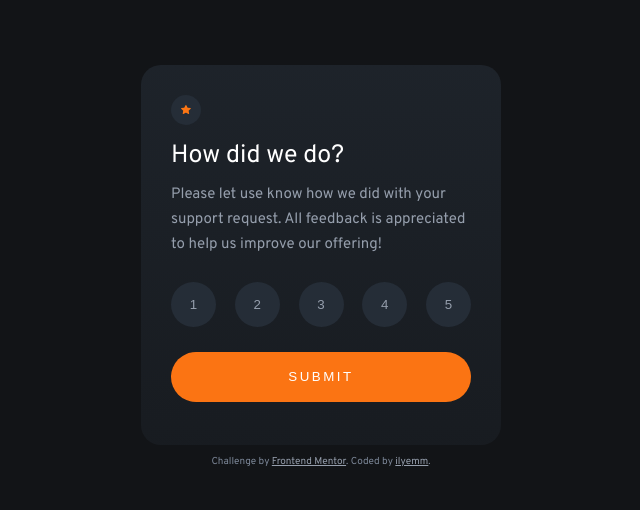
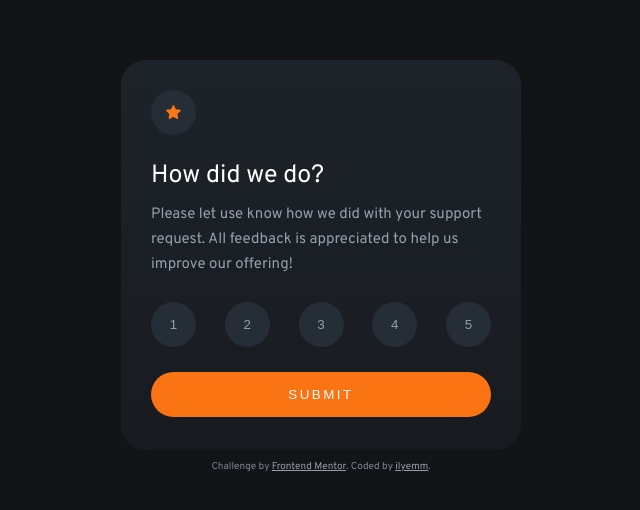
Before and after one commit to ilyemm/interactive-rating, a plain HTML site: page index.html in a window 1280 px wide. Shown: the part 134-644 px from the top of the page, without its empty margins (319-959 px from the left). Drawn offline with nearby package versions, Linux system fonts and the light colour scheme.

Commit message:
my actual finished attempt

```diff
--- a/index.html
+++ b/index.html
@@ -16,6 +16,11 @@
 
       $(".submit-button").click(function() {
         output = $(".rating-scale").find('.selected-button').val();
+        if (output === undefined)
+        {
+          alert("Please submit a value before you submit!");
+          return false;
+        }
         $(".selected-value").text(output);
 
         $(".landing-page").css("display", "none");
--- a/style.css
+++ b/style.css
@@ -39,10 +39,10 @@ body
 {
     /* background-color: var(--dark-blue); */
     background: linear-gradient(to bottom, hsla(213, 19%, 18%, .6), hsla(213, 19%, 18%, .3));
-    width: 30rem;
-    height: 32rem;
+    width: 34rem;
+    height: 33rem;
     padding: 3rem;
-    border-radius: 2rem;
+    border-radius: 2.5rem;
 }
 
 /*  initial landing is here */
@@ -66,13 +66,15 @@ body
 /* individual radius */
 .star-icon
 {
-    width: 3rem;
+    width: 4.5rem;
+    height: 4.5rem;
     border-radius: 100%;
+    margin-bottom: 2.5rem;
 }
 
 .star-icon img
 {
-    width: 1rem;
+    width: 1.5rem;
 }
 
 .selected-text
@@ -141,15 +143,20 @@ body
     color: var(--white);
     font-weight: 500;
     width: 100%;
-    height: 5rem;
+    height: 4.5rem;
     border-radius: 2.5rem;
     background-color: var(--orange);
     letter-spacing: .25rem;
     border-style: none;
 }
 
+.submit-button:hover
+{
+    color: var(--orange);
+    background-color: var(--white);
+}
+
 .rating-button:active,
-.submit-button:active,
 .selected-button,
 .selected-button:hover
 {
```
